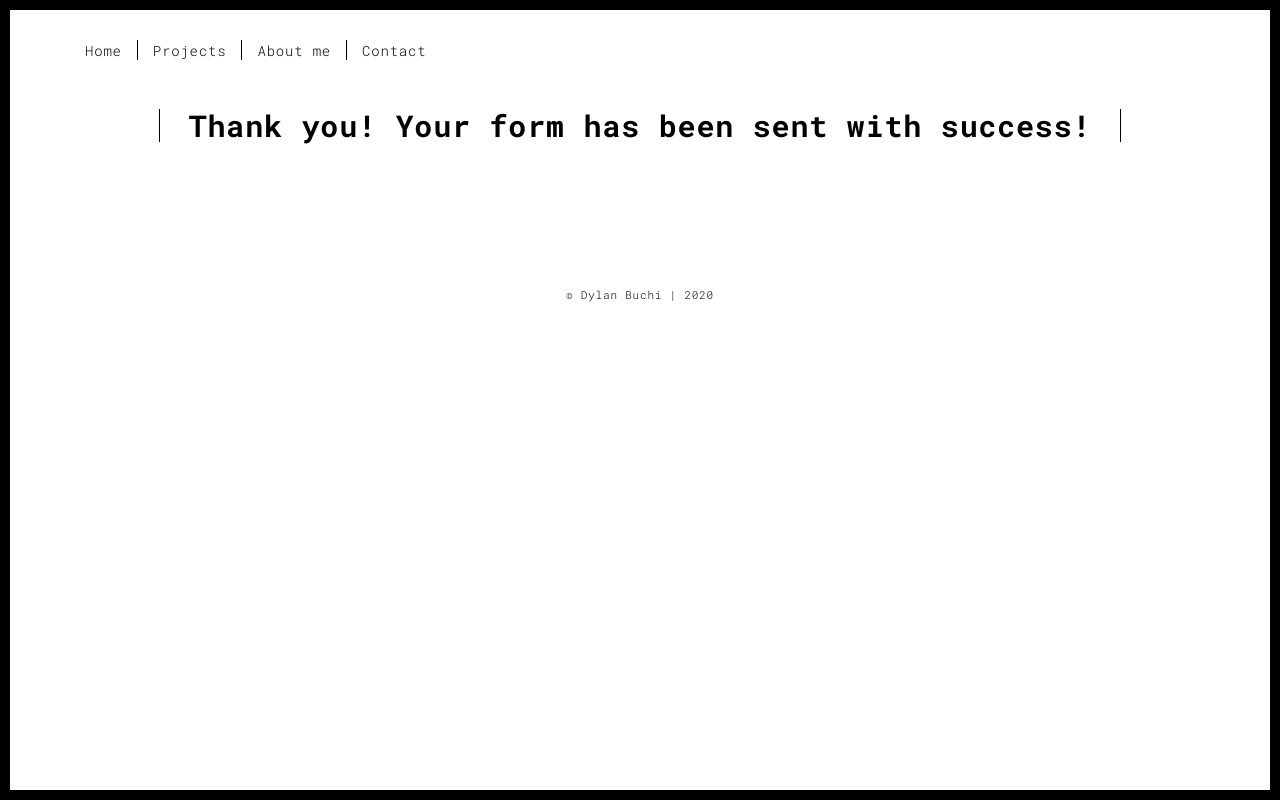
After one commit to dylanbuchi/portfolio, a Flask app: template templates/thank_you.html in a window 1280 px wide. The commit adds this page. Run offline with Flask 2, Linux system fonts and the light colour scheme; the template is opened without the code that fills it, so the values that code supplies are empty; some libraries are stand-ins or nearby versions.

Commit message:
add a submit form to contact

```diff
--- a/main.py
+++ b/main.py
@@ -1,6 +1,22 @@
-from flask import Flask
+import csv
+
+from flask import Flask, request, url_for, redirect
 from flask.templating import render_template
+
 app = Flask(__name__)
+
+
+def write_to_csv_file(data: dict):
+    with open(r'data\data.csv', 'a', newline='') as csv_file:
+        email = data['email']
+        subject = data['subject']
+        message = data['message']
+
+        csv_writer = csv.writer(csv_file,
+                                delimiter=',',
+                                quotechar='"',
+                                quoting=csv.QUOTE_MINIMAL)
+        csv_writer.writerow([email, subject, message])
 
 
 @app.route('/')
@@ -9,5 +25,16 @@ def home():
 
 
 @app.route('/<string:page_name>')
-def html_pages(page_name):
+def html_page(page_name):
     return render_template(page_name)
+
+
+@app.route('/submit_form', methods=['POST', 'GET'])
+def submit_form():
+    if request.method == 'POST':
+        data = request.form.to_dict()
+        write_to_csv_file(data)
+
+        return redirect('thank_you.html')
+    else:
+        return 'error'
--- /dev/null
+++ b/templates/thank_you.html
@@ -0,0 +1,113 @@
+<!DOCTYPE html>
+<html lang="en">
+
+<head>
+    <meta charset="UTF-8">
+    <meta content="IE=edge" http-equiv="X-UA-Compatible">
+    <meta content="width=device-width,initial-scale=1" name="viewport">
+    <meta content="description" name="description">
+    <meta name="google" content="notranslate" />
+    <meta content="Mashup templates have been developped by Orson.io team" name="author">
+
+    <!-- Disable tap highlight on IE -->
+    <meta name="msapplication-tap-highlight" content="no">
+
+    <link rel="apple-touch-icon" sizes="180x180" href="/static/assets/apple-icon-180x180.png">
+    <link href="/static/assets/favicon.ico" rel="icon">
+
+    <title>Title page</title>
+
+    <link href="/static/style.css" rel="stylesheet">
+</head>
+
+<body class="">
+    <div id="site-border-left"></div>
+    <div id="site-border-right"></div>
+    <div id="site-border-top"></div>
+    <div id="site-border-bottom"></div>
+    <!-- Add your content of header -->
+    <header>
+        <nav class="navbar  navbar-fixed-top navbar-default">
+            <div class="container">
+                <button type="button" class="navbar-toggle collapsed" data-toggle="collapse"
+                    data-target="#navbar-collapse" aria-expanded="false">
+                    <span class="sr-only">Toggle navigation</span>
+                    <span class="icon-bar"></span>
+                    <span class="icon-bar"></span>
+                    <span class="icon-bar"></span>
+                </button>
+
+                <div class="collapse navbar-collapse" id="navbar-collapse">
+                    <ul class="nav navbar-nav ">
+                        <li><a href="./index.html" title="">Home</a></li>
+                        <li><a href="./works.html" title="">Projects</a></li>
+                        <li><a href="./about.html" title="">About me</a></li>
+                        <li><a href="./contact.html" title="">Contact</a></li>
+                    </ul>
+
+
+                </div>
+            </div>
+        </nav>
+    </header>
+
+    <div class="section-container">
+        <div class="container">
+            <div class="row">
+                <div class="col-xs-12">
+                    <div class="section-container-spacer text-center">
+                        <h1 class="h2">Thank you! Your form has been sent with success!</h1>
+                    </div>
+
+                    <!-- <li>
+                        <span class="fa-icon">
+                          <i class="fa fa fa-map-marker" aria-hidden="true"></i>
+                        </span>
+                        address
+                      </li> -->
+                    </ul>
+                </div>
+            </div>
+            </form>
+        </div>
+    </div>
+    </div>
+    </div>
+    </div>
+    </div>
+
+
+    <footer class="footer-container text-center">
+        <div class="container">
+            <div class="row">
+                <div class="col-xs-12">
+                    <p>© Dylan Buchi | 2020 </p>
+                </div>
+            </div>
+        </div>
+    </footer>
+
+    <script>
+        document.addEventListener("DOMContentLoaded", function (event) {
+            navActivePage();
+        });
+    </script>
+
+    <!-- Google Analytics: change UA-XXXXX-X to be your site's ID
+
+<script>
+  (function (i, s, o, g, r, a, m) {
+    i['GoogleAnalyticsObject'] = r; i[r] = i[r] || function () {
+      (i[r].q = i[r].q || []).push(arguments)
+    }, i[r].l = 1 * new Date(); a = s.createElement(o),
+      m = s.getElementsByTagName(o)[0]; a.async = 1; a.src = g; m.parentNode.insertBefore(a, m)
+  })(window, document, 'script', '//www.google-analytics.com/analytics.js', 'ga');
+  ga('create', 'UA-XXXXX-X', 'auto');
+  ga('send', 'pageview');
+</script>
+
+-->
+    <script type="text/javascript" src="/static/script.js"></script>
+</body>
+
+</html>
```
Also changed, not shown: templates/contact.html (+6 -5 lines), static/assets/favicon.ico (added), 1 other file.
